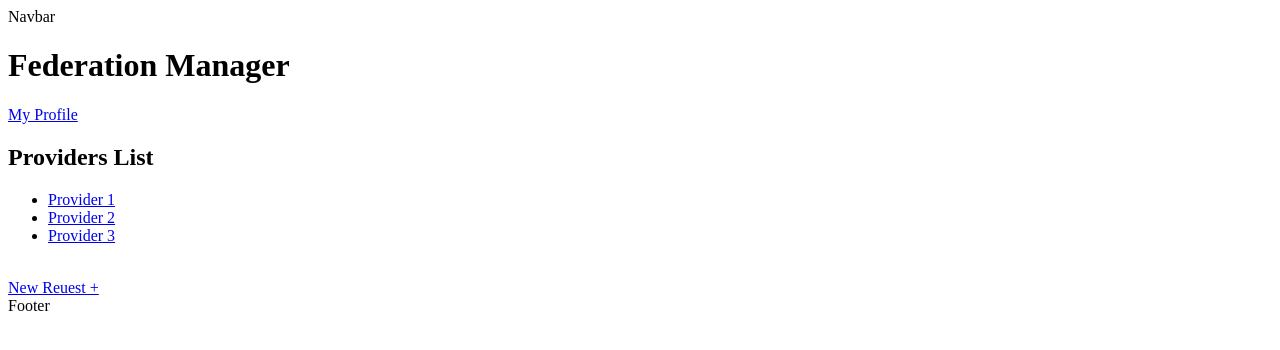
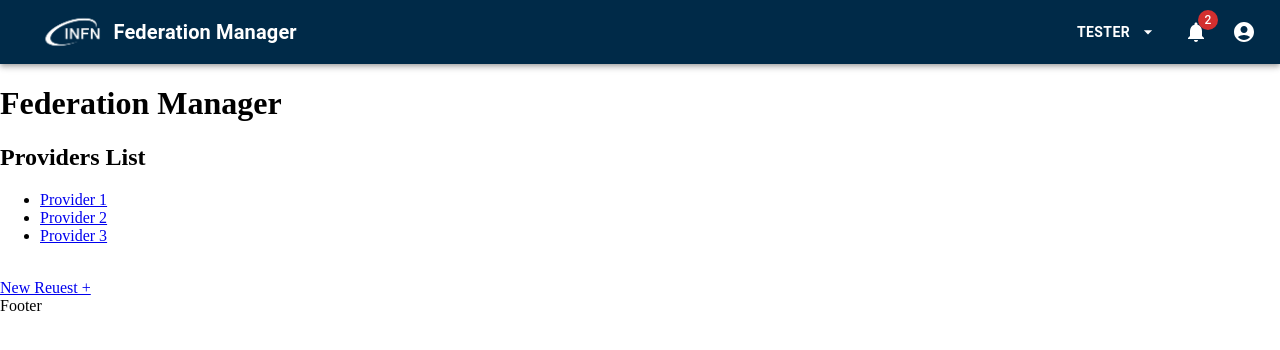
Before and after one commit to infn-datacloud/federation-manager-dashboard, a Next.js app: page / in a window 1280 px wide. Shown: the top 350 px of the page. Built offline with nearby package versions, Linux system fonts and the light colour scheme.

Commit message:
added Material UI library and navbar style

```diff
--- a/src/app/globals.css
+++ b/src/app/globals.css
@@ -0,0 +1,3 @@
+body {
+    margin: 0;
+}
--- a/src/app/layout.tsx
+++ b/src/app/layout.tsx
@@ -1,5 +1,8 @@
 import type { Metadata } from "next";
 import "./globals.css";
+
+/* Components */
+import Navbar from "@/components/navbar/Navbar";
 
 export const metadata: Metadata = {
 	title: "Federation Manager",
@@ -13,9 +16,19 @@ export default function RootLayout({
 }>) {
 	return (
 		<html lang="en">
+			<head>
+				<meta name="viewport" content="initial-scale=1, width=device-width" />
+			</head>
 			<body>
-				<header>Navbar</header>
+				{/* Navbar */}
+				<header>
+					<Navbar />
+				</header>
+
+				{/* Body */}
 				{children}
+
+				{/* Footer */}
 				<footer>Footer</footer>
 			</body>
 		</html>
--- a/src/app/page.tsx
+++ b/src/app/page.tsx
@@ -2,8 +2,6 @@ export default function Home() {
 	return (
 		<>
 			<h1>Federation Manager</h1>
-			<a href="/profile">My Profile</a>
-			<br />
 
 			<h2>Providers List</h2>
 			<ul>
@@ -12,7 +10,7 @@ export default function Home() {
 				<li><a href="/providers/3">Provider 3</a></li>
 			</ul>
 			<br />
-			<a href="/request">New Reuest +</a>
+			<a href="/providers/request">New Reuest +</a>
 		</>
 	);
 }
--- /dev/null
+++ b/src/components/navbar/HomeButton.tsx
@@ -0,0 +1,41 @@
+'use client'
+
+import * as React from 'react';
+import { useRouter } from 'next/navigation';
+import Button from '@mui/material/Button';
+
+import Typography from '@mui/material/Typography';
+
+import styles from './navbar.module.css'
+
+export default function HomeButton() {
+    const router = useRouter();
+
+	const handleClick = () => {
+		router.push('/');
+	};
+
+    return (
+        <>
+            <Button
+                onClick={ handleClick }
+                sx={{ marginRight: 'auto' }}
+            >
+                <img
+                    src="/logos/infn_logo_white.png"
+                    height={50}
+                    alt="Logo"
+                    className={ styles.navbarLogoImg }
+                />
+                <Typography
+                    variant="h6"
+                    component="div"
+                    sx={{ fontWeight: 'bold', paddingRight: '15px' }}
+                    className={ styles.navbarLogoText }
+                >
+                    Federation Manager
+                </Typography>
+            </Button>
+        </>
+    )
+}
--- /dev/null
+++ b/src/components/navbar/Navbar.tsx
@@ -0,0 +1,37 @@
+'use client'
+
+import AppBar from '@mui/material/AppBar';
+import Box from '@mui/material/Box';
+import Toolbar from '@mui/material/Toolbar';
+
+/* Components */
+import HomeButton from "@/components/navbar/HomeButton";
+import RolesButton from "@/components/navbar/RolesButton";
+import NotificationsButton from "@/components/navbar/NotificationsButton";
+import ProfileButton from "@/components/navbar/ProfileButton";
+
+export default function Navbar() {
+    return (
+        <>
+            <Box sx={{ flexGrow: 1 }}>
+                <AppBar position="static" sx={{ backgroundColor: '#002A48' }}>
+                    <Toolbar>
+
+                        {/* Title */}
+                        <HomeButton />
+
+                        {/* Roles */}
+                        <RolesButton />
+
+                        {/* Notifications */}
+                        <NotificationsButton />
+
+                        {/* Account */}
+                        <ProfileButton />
+
+                    </Toolbar>
+                </AppBar>
+            </Box>
+        </>
+    )
+}
--- /dev/null
+++ b/src/components/navbar/NotificationsButton.tsx
@@ -0,0 +1,97 @@
+'use client'
+
+import * as React from 'react';
+
+import Menu from '@mui/material/Menu';
+import MenuItem from '@mui/material/MenuItem';
+import Badge from '@mui/material/Badge';
+import NotificationsIcon from '@mui/icons-material/Notifications';
+import IconButton from '@mui/material/IconButton';
+import FiberManualRecordIcon from '@mui/icons-material/FiberManualRecord';
+import Divider from '@mui/material/Divider';
+import Typography from '@mui/material/Typography';
+
+export default function NotificationsButton() {
+	const [anchorEl, setAnchorEl] = React.useState<null | HTMLElement>(null);
+	const open = Boolean(anchorEl);
+	const handleClick = (event: React.MouseEvent<HTMLButtonElement>) => {
+		setAnchorEl(event.currentTarget);
+	};
+	const handleClose = () => {
+		setAnchorEl(null);
+	};
+
+	return (
+		<>
+			<IconButton
+				size="large"
+				aria-label="Show 2 new notifications"
+				color="inherit"
+				id="basic-button"
+				aria-controls={open ? 'basic-menu' : undefined}
+				aria-haspopup="true"
+				aria-expanded={open ? 'true' : undefined}
+				onClick={handleClick}
+			>
+				<Badge badgeContent={2} color="error">
+					<NotificationsIcon />
+				</Badge>
+			</IconButton>
+
+			<Menu
+				id="basic-menu"
+				anchorEl={anchorEl}
+				open={open}
+				onClose={handleClose}
+				MenuListProps={{
+					'aria-labelledby': 'basic-button',
+				}}
+				sx={{ maxHeight: '40%' }}
+			>
+
+				<MenuItem onClick={handleClose} sx={{ width: '100%', maxWidth: 360, bgcolor: 'background.paper', textWrap: 'wrap' }}>
+					<React.Fragment>
+						<Typography
+							component="span"
+							color="text.primary"
+							variant="body2"
+						>
+							<FiberManualRecordIcon sx={{ fontSize: 10 }} color="error" />&nbsp;
+							<b>Lorem ipsum</b> dolor sit amet.
+						</Typography>
+					</React.Fragment>
+				</MenuItem>
+
+				<Divider />
+
+				<MenuItem onClick={handleClose} sx={{ width: '100%', maxWidth: 360, bgcolor: 'background.paper', textWrap: 'wrap' }}>
+					<React.Fragment>
+						<Typography
+							component="span"
+							color="text.primary"
+							variant="body2"
+						>
+							<FiberManualRecordIcon sx={{ fontSize: 10 }} color="error" />&nbsp;
+							<b>Lorem ipsum</b> dolor sit amet, consectetur adipiscing elit.
+						</Typography>
+					</React.Fragment>
+				</MenuItem>
+
+				<Divider />
+
+				<MenuItem onClick={handleClose} sx={{ width: '100%', maxWidth: 360, bgcolor: 'background.paper', textWrap: 'wrap' }}>
+					<React.Fragment>
+						<Typography
+							component="span"
+							color="text.disabled"
+							variant="body2"
+						>
+							<b>Lorem ipsum</b> dolor sit amet.
+						</Typography>
+					</React.Fragment>
+				</MenuItem>
+
+			</Menu>
+		</>
+	);
+}
--- /dev/null
+++ b/src/components/navbar/ProfileButton.tsx
@@ -0,0 +1,29 @@
+'use client'
+
+import { useRouter } from 'next/navigation';
+
+import IconButton from '@mui/material/IconButton';
+import AccountCircle from '@mui/icons-material/AccountCircle';
+
+
+export default function ProfileButton() {
+    const router = useRouter();
+
+	const handleClick = () => {
+		router.push('/profile');
+	};
+
+    return (
+        <>
+            <IconButton
+                size="large"
+                edge="end"
+                aria-label="Account of current user"
+                sx={{ color: 'white' }}
+                onClick={ handleClick }
+            >
+                <AccountCircle />
+            </IconButton>
+        </>
+    )
+}
--- /dev/null
+++ b/src/components/navbar/RolesButton.tsx
@@ -0,0 +1,45 @@
+'use client'
+import * as React from 'react';
+
+import Button from '@mui/material/Button';
+import Menu from '@mui/material/Menu';
+import MenuItem from '@mui/material/MenuItem';
+import ArrowDropDownIcon from '@mui/icons-material/ArrowDropDown';
+
+export default function RolesButton() {
+    const [anchorEl, setAnchorEl] = React.useState<null | HTMLElement>(null);
+    const open = Boolean(anchorEl);
+    const handleClick = (event: React.MouseEvent<HTMLButtonElement>) => {
+    setAnchorEl(event.currentTarget);
+    };
+    const handleClose = () => {
+        setAnchorEl(null);
+    };
+
+    return (
+        <>
+            <Button
+                id="basic-button"
+                aria-controls={open ? 'basic-menu' : undefined}
+                aria-haspopup="true"
+                aria-expanded={open ? 'true' : undefined}
+                onClick={ handleClick }
+                sx={{ color: 'white', fontWeight: 'bold', marginRight: '10px' }}
+                endIcon={<ArrowDropDownIcon />}
+            >
+                Tester
+            </Button>
+            <Menu
+                id="basic-menu"
+                anchorEl={anchorEl}
+                open={open}
+                onClose={handleClose}
+                MenuListProps={{
+                    'aria-labelledby': 'basic-button',
+                }}
+            >
+                <MenuItem onClick={handleClose}>Site admin</MenuItem>
+            </Menu>
+        </>
+    );
+}
--- /dev/null
+++ b/src/components/navbar/navbar.module.css
@@ -0,0 +1,16 @@
+.navbarLogoImg {
+    image-rendering: smooth;
+    cursor: pointer;
+}
+
+.navbarLogoText {
+    cursor: pointer;
+    color: white;
+    text-transform: none;
+}
+
+.navbarNotification {
+    width: 100%;
+    max-width: 360px;
+    text-wrap: 'wrap';
+}
```
Also changed, not shown: package.json (+8 -4 lines), public/logos/infn_logo_white.png (added), src/app/providers/request/page.tsx (renamed from src/app/request/page.tsx), 1 other file (tests, documents, lock files or other folders).
